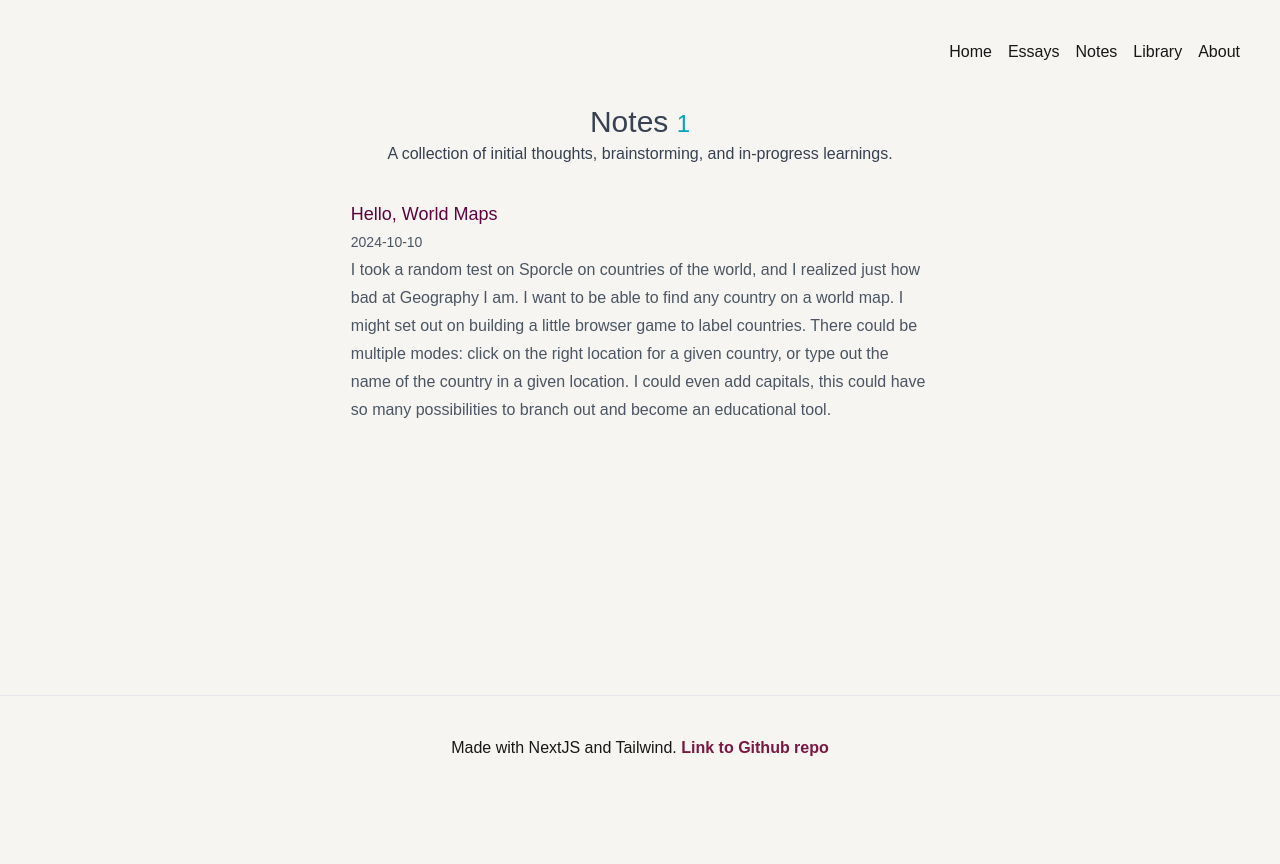
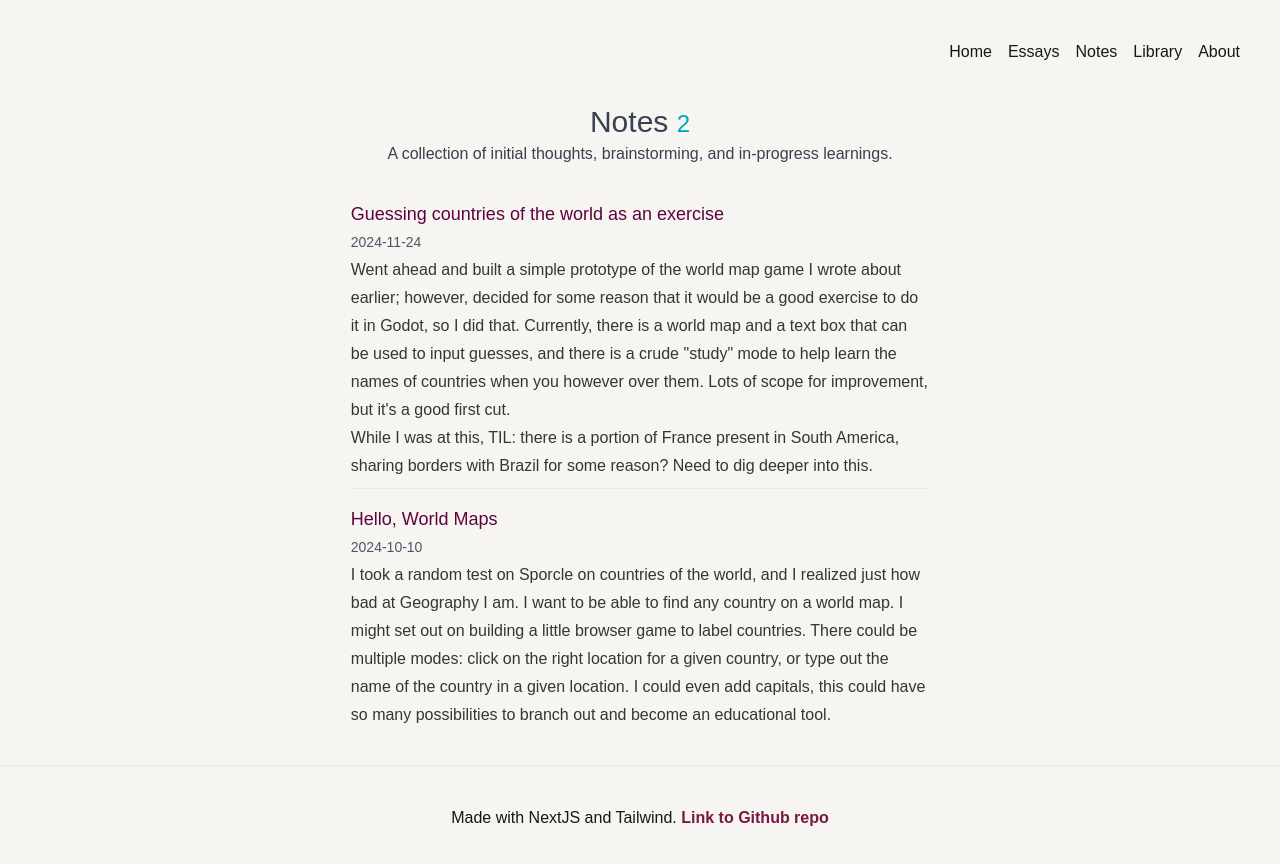
Before and after one commit to DrNightmare/blog-v2, a Next.js app: page /notes in a window 1280 px wide. Shown: the top 864 px of the page. Before the commit the page ends 800 px from the top, so only its background shows below. Built offline with nearby package versions, Linux system fonts and the light colour scheme.

Commit message:
add new note, try article for notes with prose class

```diff
--- /dev/null
+++ b/src/app/notes/note2.mdx
@@ -0,0 +1,9 @@
+---
+title: Guessing countries of the world as an exercise
+date: '2024-11-24'
+tags: ['geography', 'godot']
+---
+
+Went ahead and built a simple prototype of the world map game I wrote about earlier; however, decided for some reason that it would be a good exercise to do it in Godot, so I did that. Currently, there is a world map and a text box that can be used to input guesses, and there is a crude "study" mode to help learn the names of countries when you however over them. Lots of scope for improvement, but it's a good first cut.
+
+While I was at this, TIL: there is a portion of France present in South America, sharing borders with Brazil for some reason? Need to dig deeper into this.
--- a/src/app/notes/page.tsx
+++ b/src/app/notes/page.tsx
@@ -1,3 +1,4 @@
+import { MDXRemote } from "next-mdx-remote/rsc";
 import { getNotes } from "../utils";
 
 export default function Notes() {
@@ -9,12 +10,12 @@ export default function Notes() {
                 <div className="flex flex-col prose">
                     <span className="text-3xl text-center">Notes <span className="text-sea-blue text-2xl">{notes.length}</span></span>
                     <span className="mb-6 text-center">A collection of initial thoughts, brainstorming, and in-progress learnings.</span>
-                    {notes.map((note, index) => (
+                    {notes.toReversed().map((note, index) => (
                         <div className="not-prose my-2" key={note.slug}>
                             <div className="mb-2">
                                 <p className="text-lg font-medium text-crimson">{note.metadata.title}</p>
                                 <span className="text-sm font-thin text-gray-600">{note.metadata.date}</span>
-                                <p className="text-md font-thin text-gray-600">{note.content}</p>
+                                <article className="prose"><MDXRemote source={note.content} /></article>
                             </div>
                             {index < notes.length - 1 && <hr />}
                         </div>
```
